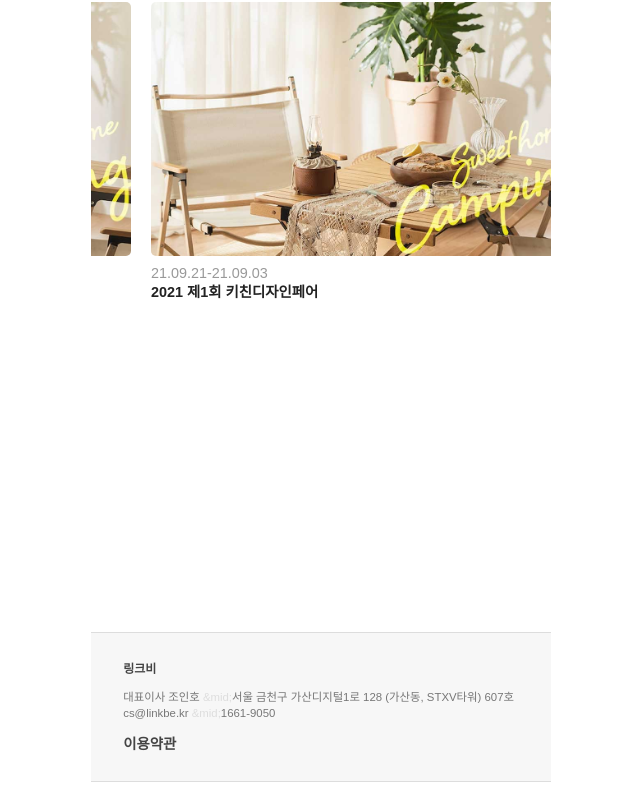
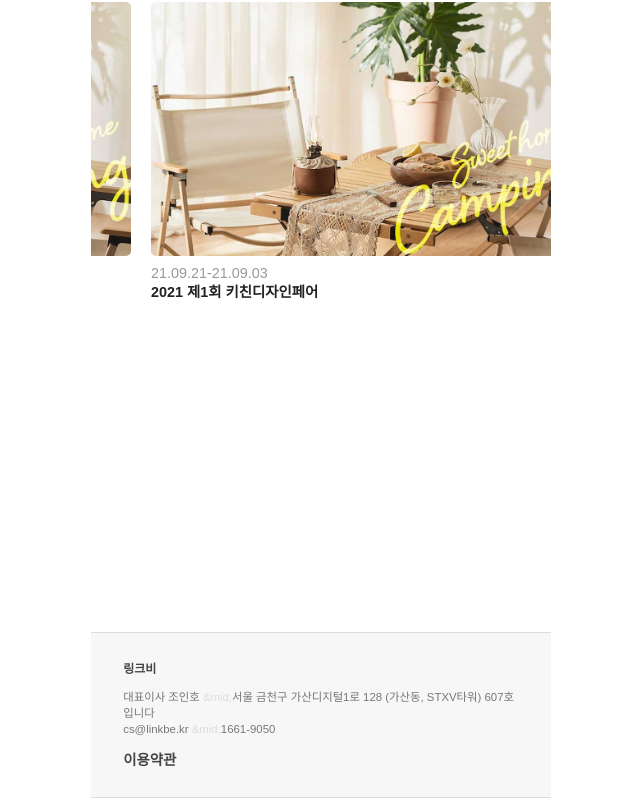
Before and after one commit to parkrocket/react, a React (Create React App) app: page / in a window 1280 px wide. Shown: the part 3280-4086 px from the top of the page, without its empty margins (319-959 px from the left). Built offline with nearby package versions, Linux system fonts and the light colour scheme.

Commit message:
홍서원

```diff
--- a/package.json
+++ b/package.json
@@ -15,7 +15,7 @@
     "react-dom": "^17.0.2",
     "react-redux": "^7.2.6",
     "react-router-dom": "^6.0.2",
-    "react-scripts": "4.0.3",
+    "react-scripts": "^4.0.3",
     "react-slick": "^0.28.1",
     "redux": "^4.1.2",
     "slick-carousel": "^1.8.1",
--- a/src/page/Main.js
+++ b/src/page/Main.js
@@ -467,7 +467,7 @@ function Main() {
                         <div className="address">
                             <div>
                                 대표이사 조인호 <span>&mid;</span>
-                                서울 금천구 가산디지털1로 128 (가산동, STXV타워) 607호
+                                서울 금천구 가산디지털1로 128 (가산동, STXV타워) 607호입니다
                             </div>
                             <div>
                                 cs@linkbe.kr <span>&mid;</span>
```
Also changed, not shown: 1 other file (tests, documents, lock files or other folders).
